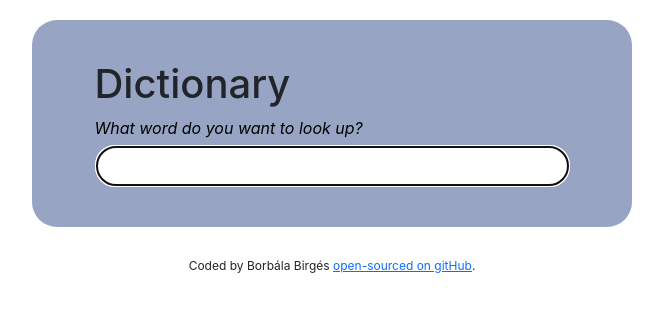
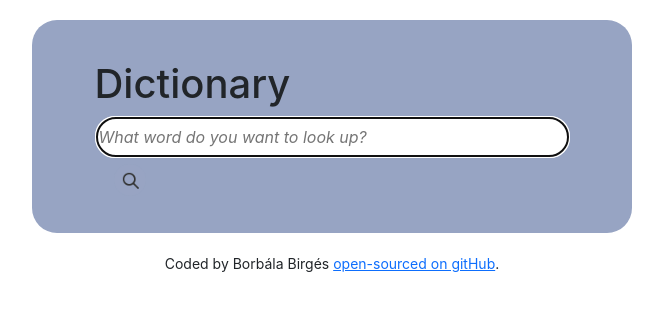
Before and after one commit to Borkabori/dictionary-project, a React (Create React App) app: page / in a window 1280 px wide. Shown: the top 312 px of the page, without its empty margins (308-971 px from the left). Built offline with nearby package versions, Linux system fonts and the light colour scheme.

Commit message:
Magnifying glass as search button works

```diff
--- a/src/App.css
+++ b/src/App.css
@@ -9,8 +9,8 @@
 }
 
 footer {
-  font-size: 12px;
-  margin-top: 30px;
+  font-size: 14px;
+  margin-top: 15px;
   text-align: center;
 }
 
--- a/src/Dictionary.css
+++ b/src/Dictionary.css
@@ -12,16 +12,16 @@
 
 .Dictionary .mainsection {
   background-color: var(--color1);
-  padding: 30px;
+  padding: 30px 30px 15px;
   margin: 0px auto;
   width: 535px;
 }
 
 .Dictionary section {
   background-color: white;
-  padding: 30px;
+  padding: 20px;
   border-radius: 25px;
-  box-shadow: 0 5px 5px rgb(0 0 0 / 10%);
+  /* box-shadow: 0 5px 5px rgb(0 0 0 / 10%); */
   margin: 15px auto;
   width: 535px;
 }
@@ -30,15 +30,16 @@
   width: 100%;
   padding: 6px 4px;
   line-height: 30px;
-
+  font-style: italic;
+  font-size: 16px;
   border: 0px solid black;
   border-radius: 25px;
   color: black;
 }
 
-.Asking {
-  font-size: 16px;
-  font-style: italic;
-  margin-bottom: 5px;
-  color: black;
+.Dictionary .searchbutton {
+  width: 40px;
+  border-radius: 20px;
+  transition: all 150ms ease-in-out;
+  margin-left: 15px;
 }
--- a/src/Dictionary.js
+++ b/src/Dictionary.js
@@ -3,6 +3,7 @@ import axios from "axios";
 import "./Dictionary.css";
 import Results from "./Results";
 import Photos from "./Photos";
+import searchbutton from "./images/searchbutton.png";
 
 export default function Dictionary() {
   let [keyword, setKeyword] = useState(null);
@@ -42,18 +43,25 @@ export default function Dictionary() {
     <div className="Dictionary">
       <div className="mainsection">
         <h1>Dictionary</h1>
-        <div className="Asking">What word do you want to look up?</div>
+        {/* <div className="Asking">What word do you want to look up?</div> */}
         <form onSubmit={search}>
           <input
             type="search"
             autoFocus={true}
             onChange={handleKeywordChange}
-            // placeholder={"..."}
+            placeholder={"What word do you want to look up?"}
           />
+
+          <input
+            type="image"
+            alt="Search"
+            src={searchbutton}
+            className="searchbutton"
+          ></input>
         </form>
       </div>
+      <Photos photos={photos} />
       <Results outcome={wordResults} />
-      <Photos photos={photos} />
     </div>
   );
 }
--- a/src/Meaning.js
+++ b/src/Meaning.js
@@ -15,7 +15,7 @@ export default function Meaning(props) {
           <div key={index}>
             <p>
               <div className="definition">{definition.definition}</div>
-
+              <br />
               <div className="example">{definition.example}</div>
               <br />
               <Synonyms syndef={definition.synonyms} />
--- a/src/Phonetic.css
+++ b/src/Phonetic.css
@@ -2,8 +2,13 @@
   width: 40px;
   border-radius: 20px;
   transition: all 150ms ease-in-out;
+  margin-left: 15px;
 }
 
 .Sound:hover {
   border: 3px solid var(--color1);
 }
+
+.ton {
+  margin-left: 50px;
+}
--- a/src/Phonetic.js
+++ b/src/Phonetic.js
@@ -2,16 +2,16 @@ import React from "react";
 import soundsign from "./images/soundsign.png";
 
 import "./Phonetic.css";
+import "./Meaning.css";
 
 export default function Phonetic(props) {
   console.log(props.phonetic);
   return (
-    <div className="Phonetic">
+    <span className="Phonetic">
+      <span className="Pronaunciation ton">{props.phonetic.text}</span>
       <a href={props.phonetic.audio} target="_blank" rel="noreferrer">
-        <img src={soundsign} className="Sound" alt="soundsign" />
+        <img src={soundsign} className="Sound ton" alt="soundsign" />
       </a>
-      <br />
-      <span className="Pronaunciation">{props.phonetic.text}</span>
-    </div>
+    </span>
   );
 }
--- a/src/Photos.css
+++ b/src/Photos.css
@@ -2,6 +2,8 @@
   border-radius: 5px;
 }
 
-.Photos img:hover {
-  border: 3px solid var(--color1);
+@media (max-width: 540px) {
+  .Photos {
+    display: none;
+  }
 }
--- a/src/Results.css
+++ b/src/Results.css
@@ -1,4 +1,5 @@
-.Results h2 {
-  font-size: 36px;
-  line-height: 1.5;
+.Results .Word {
+  font-size: 32px;
+  line-height: 1;
+  margin-top: 0px;
 }
--- a/src/Results.js
+++ b/src/Results.js
@@ -10,14 +10,15 @@ export default function Results(props) {
     return (
       <div className="Results">
         <section>
-          <h2>
+          <span className="Word">
             <strong>{props.outcome.word}</strong>
-          </h2>
+          </span>
+
           {props.outcome.phonetics.map(function (phonetic, index) {
             return (
-              <div key={index}>
+              <span key={index}>
                 <Phonetic phonetic={phonetic} />
-              </div>
+              </span>
             );
           })}
         </section>
```
Also changed, not shown: src/images/searchbutton.png (added).
